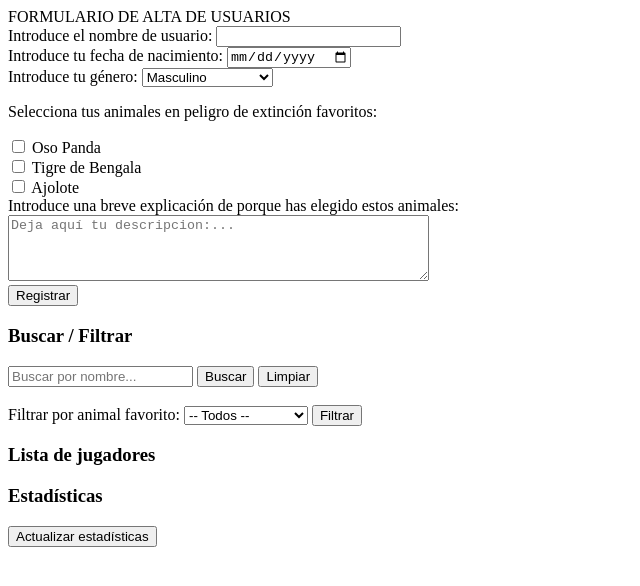
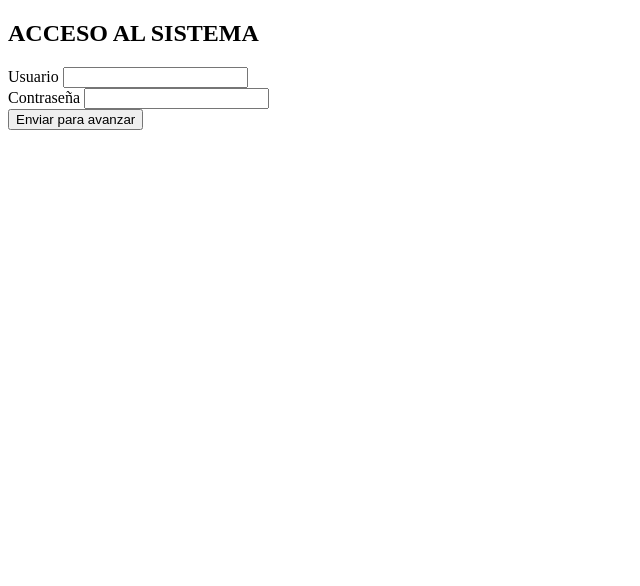
Before and after one commit to mariocarmonaa/Proyecto_ODS, a plain HTML site: page fuentes/index.html in a window 1280 px wide. Shown: the whole page, without its empty margins (0-640 px from the left). Drawn offline with Linux system fonts and the light colour scheme.

Commit message:
Login y lógica javascript

```diff
--- a/fuentes/index.html
+++ b/fuentes/index.html
@@ -3,72 +3,66 @@
 
 <head>
     <meta charset="utf-8" />
-    <meta name="viewport" content="width=device-width, initial-scale=1" />
     <title>CRUD ODS</title>
-
-    <link rel="stylesheet" href="css/estilos.cs">
+    <link rel="stylesheet" href="css/estilos.css">
 </head>
 
 <body>
 
-    <div class="vistaActiva"> FORMULARIO DE ALTA DE USUARIOS
+    <section id="vista-login" class="vista">
+        <h1>ACCESO AL SISTEMA</h1>
         <div>
-            <label for="nombre">Introduce el nombre de usuario: </label>
-            <input id="nombre" type="text" />
+            <label>Usuario</label>
+            <input type="text" id="user">
         </div>
+        <div>
+            <label>Contraseña</label>
+            <input type="password" id="pass">
+        </div>
+        <button id="btnEntrar">Enviar para avanzar</button>
+    </section>
 
-        <div>
-            <label for="fecha">Introduce tu fecha de nacimiento: </label>
-            <input id="fecha" type="date" />
-        </div>
+    <nav id="menu-navegacion" style="display:none">
+        <button id="btnNavForm">Ir al Formulario</button>
+        <button id="btnNavLista">Ver Listado</button>
+        <button id="btnNavSalir">Salir</button>
+    </nav>
 
-        <div>
-            <label for="tipo">Introduce tu género: </label>
+    <section id="vista-formulario" class="vista" style="display:none">
+        <h2>FORMULARIO DE ALTA DE USUARIOS</h2>
+        <input type="hidden" id="idOculto">
+
+        <label>Introduce el nombre de usuario:</label>
+        <input id="nombre" type="text" /><br>
+
+        <label>Introduce tu fecha de nacimiento:</label>
+        <input id="fecha" type="date" /><br>
+
+        <label>Introduce tu género:</label>
         <select id="tipo">
             <option>Masculino</option>
             <option>Femenino</option>
             <option>Prefiero no decirlo</option>
         </select>
-        </div>
 
-        <p>Selecciona tus animales en peligro de extinción favoritos: </p>
-        <div>
-            <input type="checkbox" id="panda" name="animalesExtincion" value="panda" />
-            <label for="panda">Oso Panda</label><br>
-        </div>
-        <div>
-            <input type="checkbox" id="tigre" name="animalesExtincion" value="tigre" />
-            <label for="tigre">Tigre de Bengala</label><br>
-        </div>
-        <div>
-            <input type="checkbox" id="ajolote" name="animalesExtincion" value="ajolote" />
-            <label for="ajolote">Ajolote</label><br>
-        </div>
+        <p>Selecciona tus animales favoritos:</p>
+        <input type="checkbox" id="panda" value="panda"> Oso Panda<br>
+        <input type="checkbox" id="tigre" value="tigre"> Tigre de Bengala<br>
+        <input type="checkbox" id="ajolote" value="ajolote"> Ajolote<br>
 
-        <div>
-            <label for="descripcion">Introduce una breve explicación de porque has elegido estos animales: </label><br>
-            <textarea id="descripcion" rows="4" cols="50" placeholder="Deja aquí tu descripcion:..."></textarea>
-        </div>
+        <label>Explicación de tu elección:</label><br>
+        <textarea id="descripcion"></textarea><br>
 
-        <input type="hidden" id="idOculto" value="" />
+        <button id="botonInsertar">Registrar</button>
+    </section>
 
-        <div>
-            <button id="botonInsertar">Registrar</button>
-        </div>
-    </div>
+    <section id="vista-listado" class="vista" style="display:none">
+        <h3>Buscar / Filtrar</h3>
+        <input type="text" id="campoBusqueda">
+        <button id="botonBuscar">Buscar</button>
+        <button id="botonResetBusqueda">Limpiar</button>
 
-
-
-    <div id="mensajeEstado" class="mensaje"></div>
-
-
-    <div class="filtros">
-        <h3>Buscar / Filtrar</h3>
-        <input type="text" id="campoBusqueda" placeholder="Buscar por nombre..." />
-        <button id="botonBuscar">Buscar</button>
-        <button id="botonResetBusqueda"> Limpiar</button>
-        <br><br>
-        <label for="filtroAnimal">Filtrar por animal favorito:</label>
+        <p>Filtrar por animal:
             <select id="filtroAnimal">
                 <option value="">-- Todos --</option>
                 <option value="panda">Oso Panda</option>
@@ -76,20 +70,17 @@
                 <option value="ajolote">Ajolote</option>
             </select>
             <button id="botonFiltrar">Filtrar</button>
-    </div>
+        </p>
 
-
-    <div class="listado">
+        <hr>
         <h3>Lista de jugadores</h3>
         <div id="listaJugadores"></div>
-    </div>
 
-
-    <div class="estadisticas">
+        <hr>
         <h3>Estadísticas</h3>
         <div id="estadisticas"></div>
         <button id="botonEstadisticas">Actualizar estadísticas</button>
-    </div>
+    </section>
 
     <script type="module" src="js/app.js"></script>
 </body>
```
Also changed, not shown: fuentes/js/controladores/controlador_login.js (added, +32 -0 lines). Lines whose indentation alone changed are shown as unchanged.
